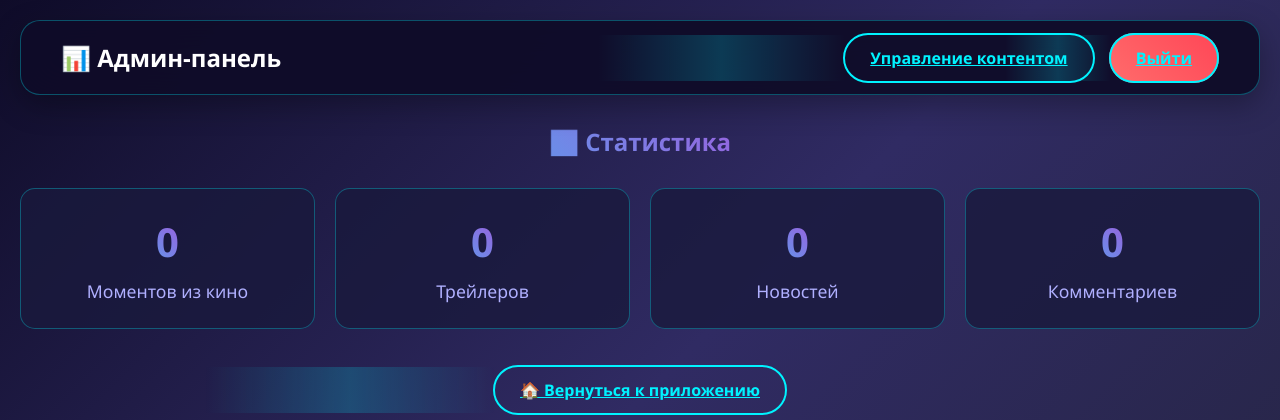
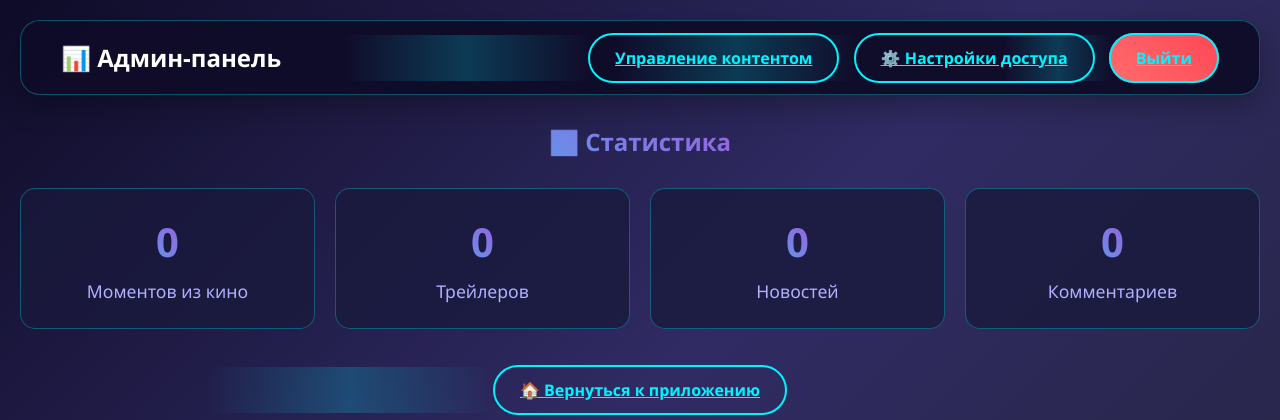
Before and after one commit to viktorbryanskiy1-crypto/cinema-space-bot, a Flask app: page /admin in a window 1280 px wide. Shown: the top 420 px of the page. Run offline with Flask 3, Linux system fonts and the light colour scheme; the visitor is signed in with stand-in values (Sample User, id 1); data that the repository does not hold is empty; some libraries are stand-ins or nearby versions.

Commit message:
Update dashboard.html

```diff
--- a/templates/admin/dashboard.html
+++ b/templates/admin/dashboard.html
@@ -12,6 +12,7 @@
             <h1>📊 Админ-панель</h1>
             <div>
                 <a href="{{ url_for('admin_content') }}" class="tab-btn" style="margin-right: 10px;">Управление контентом</a>
+                <a href="{{ url_for('admin_access_settings') }}" class="tab-btn" style="margin-right: 10px;">⚙️ Настройки доступа</a>
                 <a href="{{ url_for('admin_logout') }}" class="tab-btn" style="background: linear-gradient(45deg, #ff6b6b, #ff4757);">Выйти</a>
             </div>
         </nav>
```
